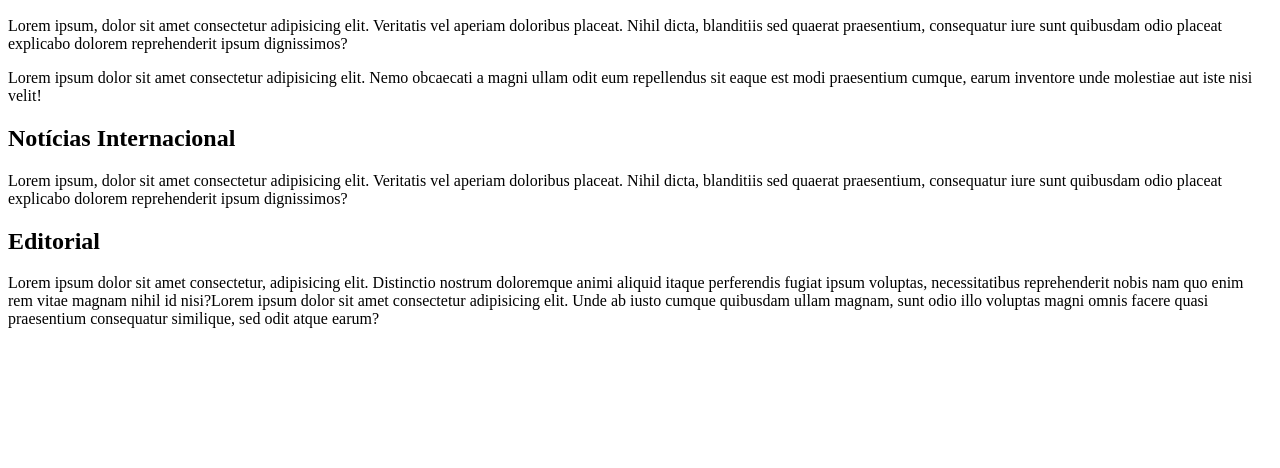
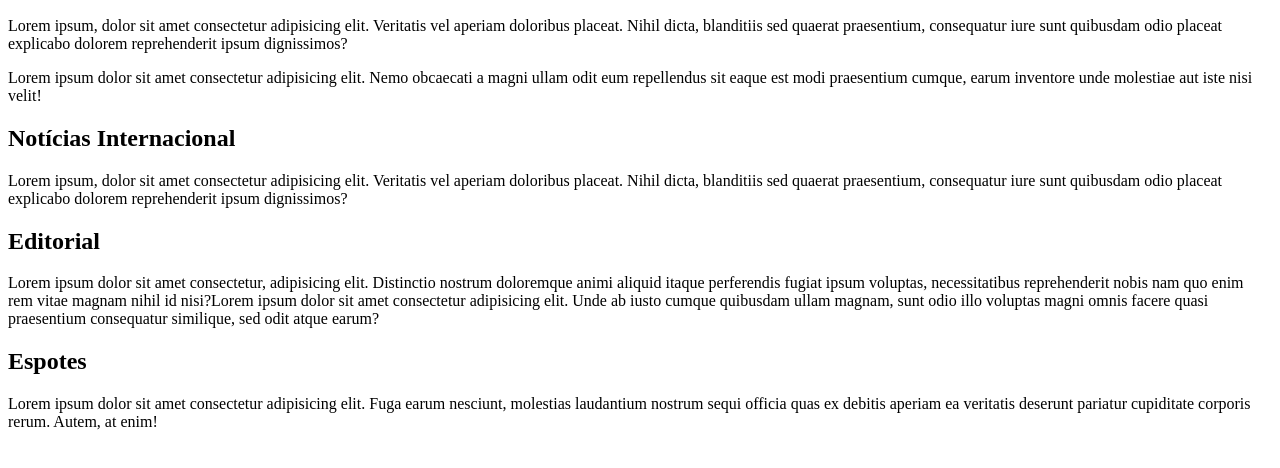
Before and after one commit to edjofra/site-teste, a plain HTML site: page index.html in a window 1280 px wide. Shown: the part 110-578 px from the top of the page. Drawn offline with Linux system fonts and the light colour scheme.

Commit message:
adicione o esporte mdificiquei o título

```diff
--- a/index.html
+++ b/index.html
@@ -3,7 +3,7 @@
 <head>
     <meta charset="UTF-8">
     <meta name="viewport" content="width=device-width, initial-scale=1.0">
-    <title>Titulo do Site</title>
+    <title>Site do título</title>
 </head>
 <body>
     <header>
@@ -24,6 +24,11 @@
             <h2>Editorial</h2>
             <p>Lorem ipsum dolor sit amet consectetur, adipisicing elit. Distinctio nostrum doloremque animi aliquid itaque perferendis fugiat ipsum voluptas, necessitatibus reprehenderit nobis nam quo enim rem vitae magnam nihil id nisi?Lorem ipsum dolor sit amet consectetur adipisicing elit. Unde ab iusto cumque quibusdam ullam magnam, sunt odio illo voluptas magni omnis facere quasi praesentium consequatur similique, sed odit atque earum?</p>
         </article>
+        <article>
+            <h2>Espotes</h2>
+            <p>Lorem ipsum dolor sit amet consectetur adipisicing elit. Fuga earum nesciunt, molestias laudantium nostrum sequi officia quas ex debitis aperiam ea veritatis deserunt pariatur cupiditate corporis rerum. Autem, at enim!</p>
+        </article>
     </main>
+
 </body>
 </html>
```
